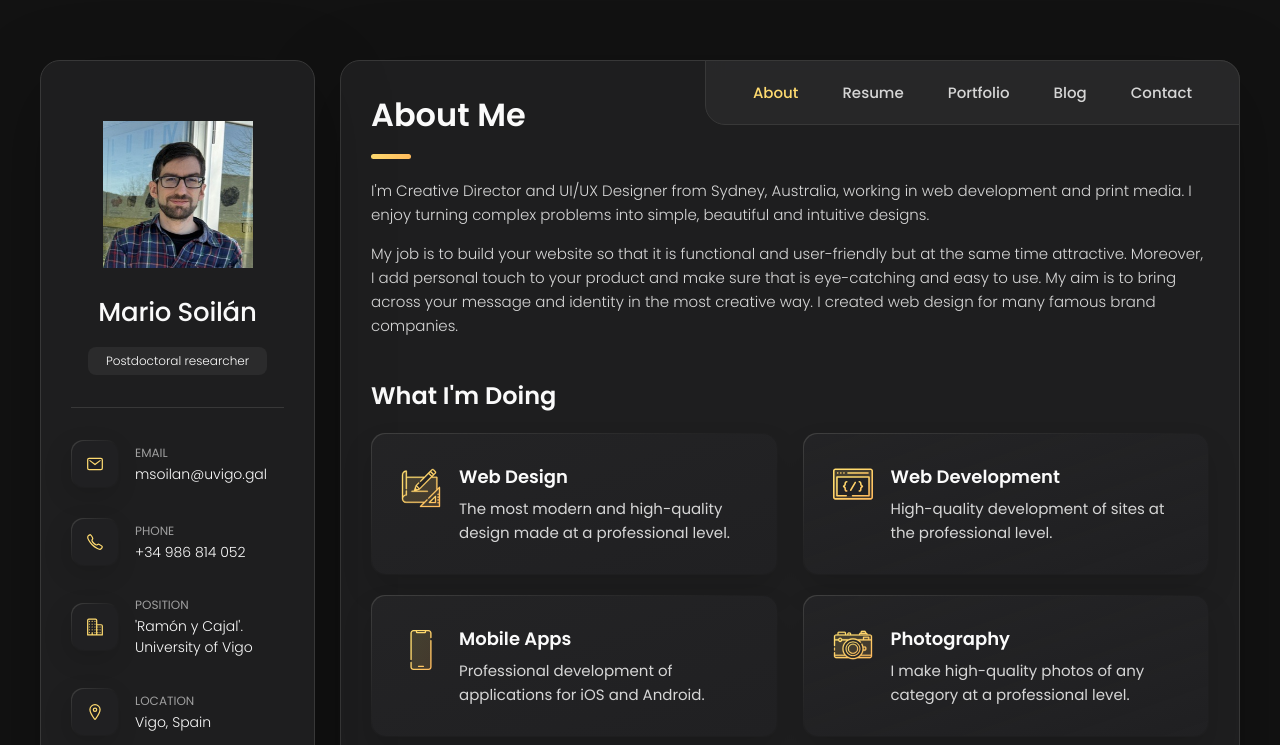
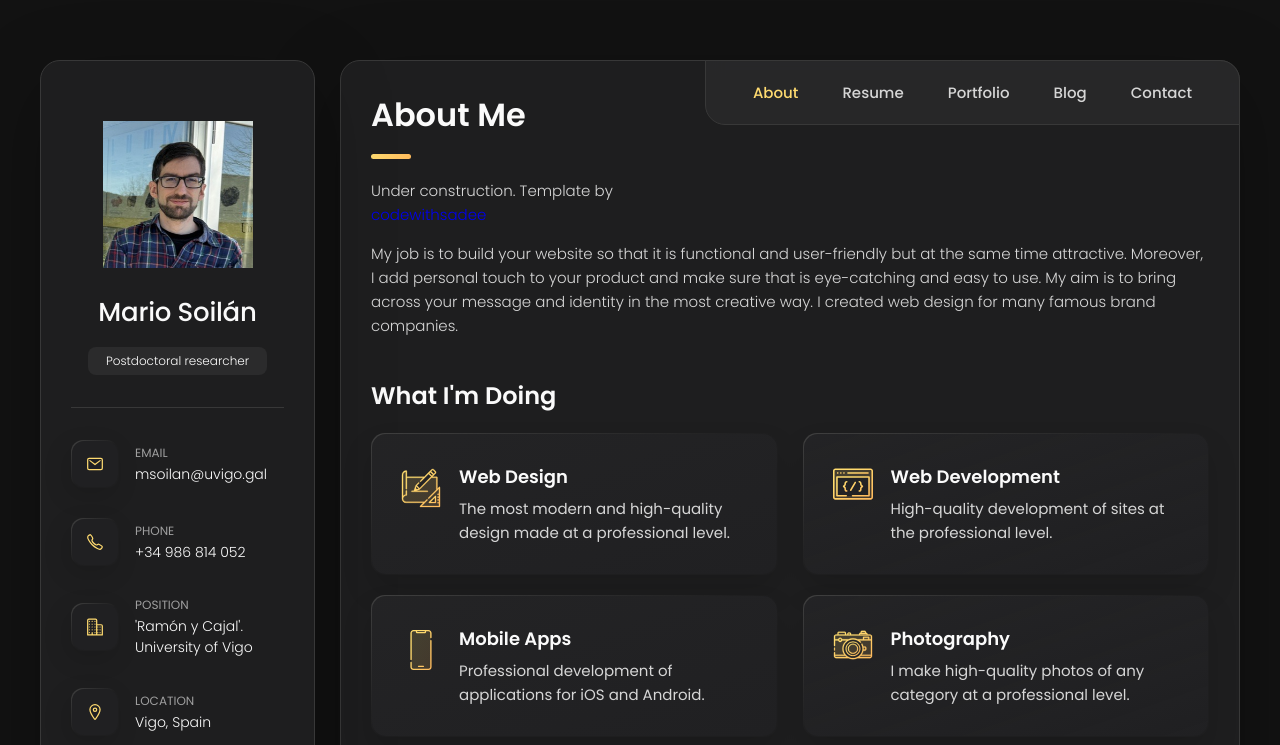
Before and after one commit to msoilan/msoilan.github.io, a plain HTML site: page index.html in a window 1280 px wide. Shown: the top 745 px of the page. Drawn offline with nearby package versions, Linux system fonts and the light colour scheme.

```diff
--- a/index.html
+++ b/index.html
@@ -209,9 +209,7 @@
 
         <section class="about-text">
           <p>
-            I'm Creative Director and UI/UX Designer from Sydney, Australia, working in web development and print media.
-            I enjoy
-            turning complex problems into simple, beautiful and intuitive designs.
+            Under construction. Template by <a href="https://github.com/codewithsadee/vcard-personal-portfolio">codewithsadee</a>
           </p>
 
           <p>
```
